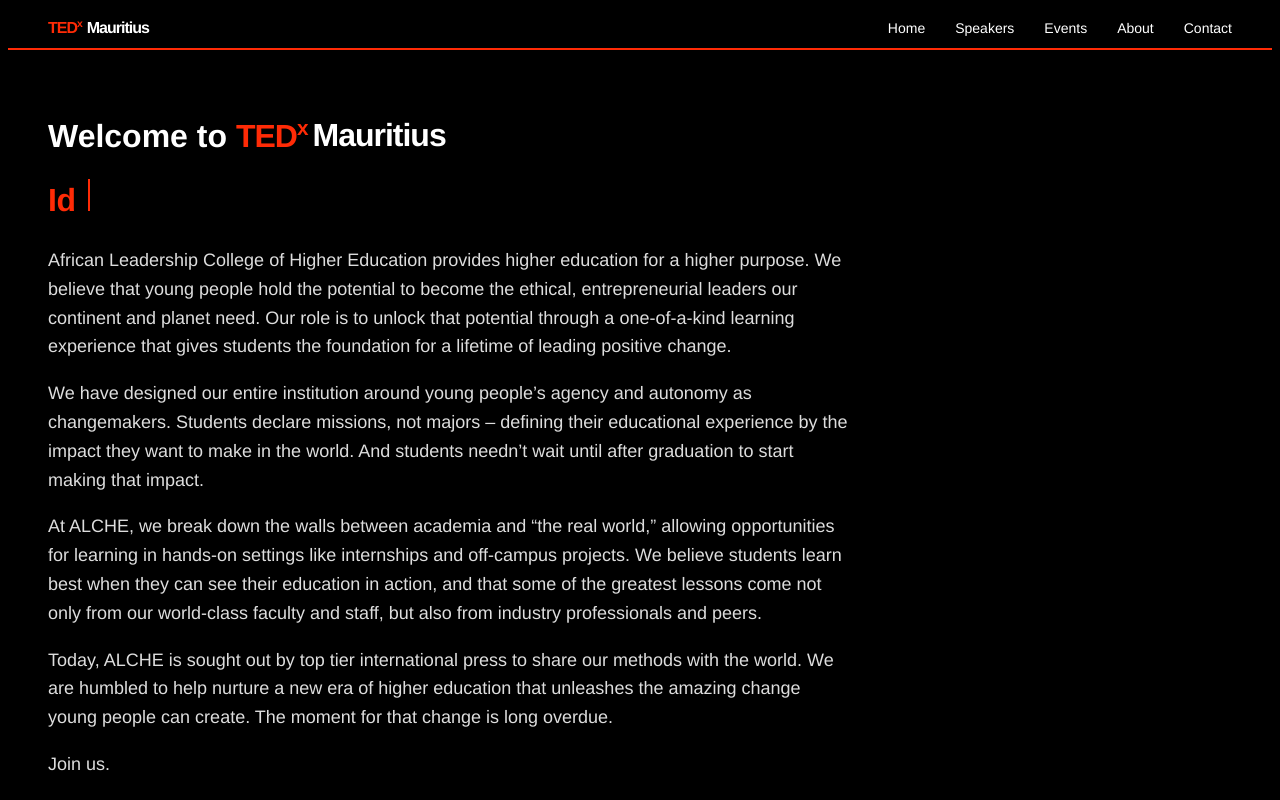
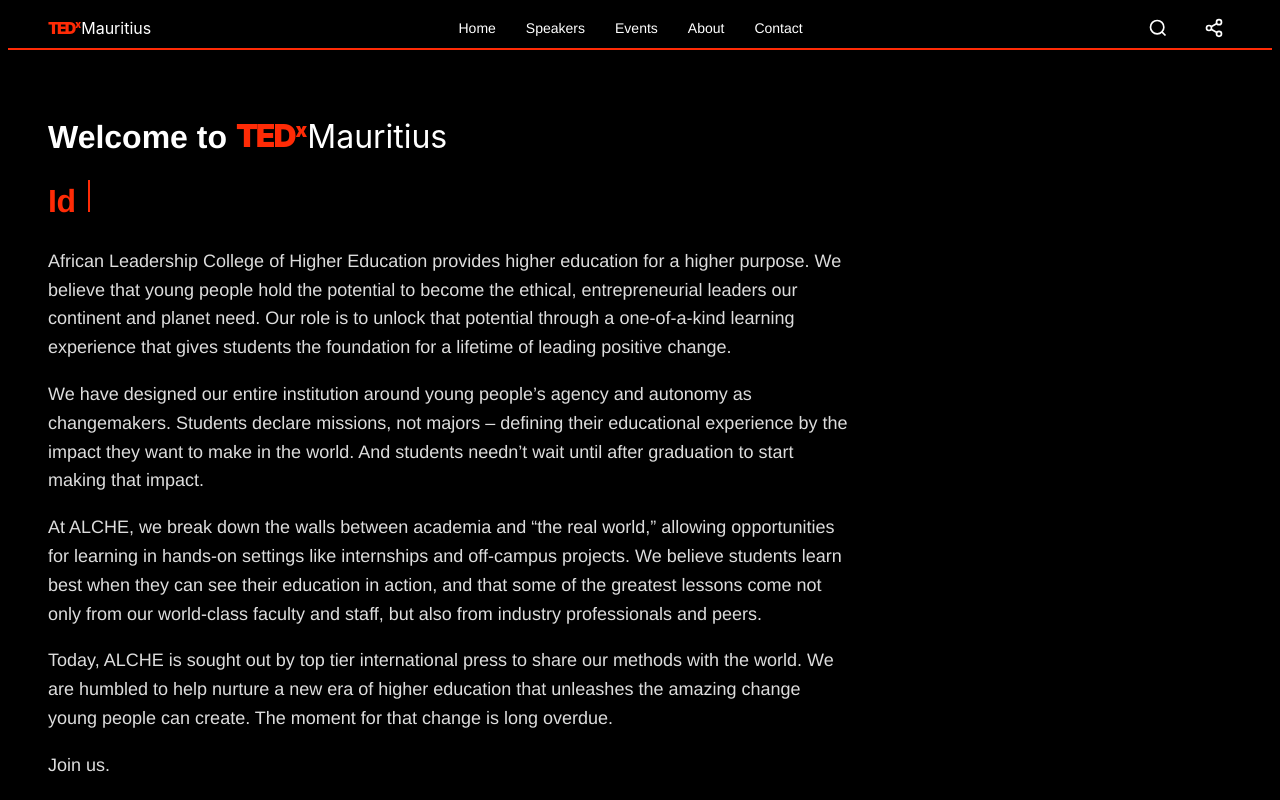
Before and after one commit to chadsteele/tedx, a Svelte app: page / in a window 1280 px wide. Shown: the top 800 px of the page. Built offline with nearby package versions, Linux system fonts and the light colour scheme.

Commit message:
improved TEDx logo

```diff
--- a/src/components/header.svelte
+++ b/src/components/header.svelte
@@ -27,6 +27,46 @@
 			<Logo href="/" />
 		</div>
 
+		<ul class="ted-nav-list" class:open={isMenuOpen}>
+			{#each navItems as item (item.label)}
+				<li class="ted-nav-item">
+					<a href={item.href} on:click={closeMenu}>{item.label}</a>
+				</li>
+			{/each}
+		</ul>
+
+		<div class="ted-nav-actions">
+			<button class="ted-nav-search" aria-label="Search">
+				<svg
+					width="20"
+					height="20"
+					viewBox="0 0 24 24"
+					fill="none"
+					stroke="currentColor"
+					stroke-width="2"
+				>
+					<circle cx="11" cy="11" r="8"></circle>
+					<path d="m21 21-4.35-4.35"></path>
+				</svg>
+			</button>
+			<button class="ted-nav-share" aria-label="Share">
+				<svg
+					width="20"
+					height="20"
+					viewBox="0 0 24 24"
+					fill="none"
+					stroke="currentColor"
+					stroke-width="2"
+				>
+					<circle cx="18" cy="5" r="3"></circle>
+					<circle cx="6" cy="12" r="3"></circle>
+					<circle cx="18" cy="19" r="3"></circle>
+					<line x1="8.59" y1="13.51" x2="15.42" y2="17.49"></line>
+					<line x1="15.41" y1="6.51" x2="8.59" y2="10.49"></line>
+				</svg>
+			</button>
+		</div>
+
 		<button
 			class="ted-menu-toggle"
 			on:click={toggleMenu}
@@ -38,14 +78,6 @@
 				<span></span>
 			</span>
 		</button>
-
-		<ul class="ted-nav-list" class:open={isMenuOpen}>
-			{#each navItems as item (item.label)}
-				<li class="ted-nav-item">
-					<a href={item.href} on:click={closeMenu}>{item.label}</a>
-				</li>
-			{/each}
-		</ul>
 	</div>
 </nav>
 
@@ -78,6 +110,31 @@
 		margin: 0;
 		padding: 0;
 		gap: 30px;
+	}
+
+	.ted-nav-actions {
+		display: flex;
+		align-items: center;
+		gap: 20px;
+		margin-left: 30px;
+	}
+
+	.ted-nav-search,
+	.ted-nav-share {
+		background: none;
+		border: none;
+		color: #ffffff;
+		cursor: pointer;
+		padding: 8px;
+		display: flex;
+		align-items: center;
+		justify-content: center;
+		transition: color 0.3s ease;
+	}
+
+	.ted-nav-search:hover,
+	.ted-nav-share:hover {
+		color: #ff2b06;
 	}
 
 	.ted-nav-item a {
@@ -162,5 +219,9 @@
 		.ted-nav-container {
 			padding: 0 20px;
 		}
+
+		.ted-nav-actions {
+			display: none;
+		}
 	}
 </style>
--- a/src/components/logo.svelte
+++ b/src/components/logo.svelte
@@ -5,34 +5,49 @@
 </script>
 
 <a {href} class="ted-brand">
-	<span class="ted-red">TED<sup>x</sup></span>
+	<span class="ted-red">TED<span class="ted-x">x</span></span>
 	<span class="ted-white">{config.location}</span>
 </a>
 
 <style>
 	.ted-brand {
 		text-decoration: none;
-		font-weight: bold;
-		letter-spacing: -1px;
+		font-weight: 900;
+		letter-spacing: -2px;
 		display: inline-flex;
 		align-items: center;
-		gap: 5px;
-		font-family: Helvetica, Arial, sans-serif;
+		gap: 2px;
+		font-family: -apple-system, BlinkMacSystemFont, "Segoe UI",
+			"Helvetica Neue", sans-serif;
 		font-size: 1em;
 	}
 
 	:global(.ted-brand .ted-red) {
 		color: #ff2b06;
-		display: inline;
+		display: inline-flex;
+		align-items: center;
+		gap: 0;
 		line-height: 1;
+		font-weight: 900;
+		letter-spacing: -2px;
 	}
 
-	:global(.ted-brand .ted-red sup) {
-		font-size: 0.65em;
-		vertical-align: super;
+	:global(.ted-brand .ted-red .ted-x) {
+		font-size: 0.6em;
+		position: relative;
+		top: -0.3em;
+		margin-left: 1px;
 	}
 
 	:global(.ted-brand .ted-white) {
 		color: #ffffff;
+		font-weight: 400;
+		letter-spacing: normal;
+	}
+
+	:global(.ted-brand .ted-red sup) {
+		font-size: 0.6em;
+		vertical-align: super;
+		font-weight: 900;
 	}
 </style>
```
